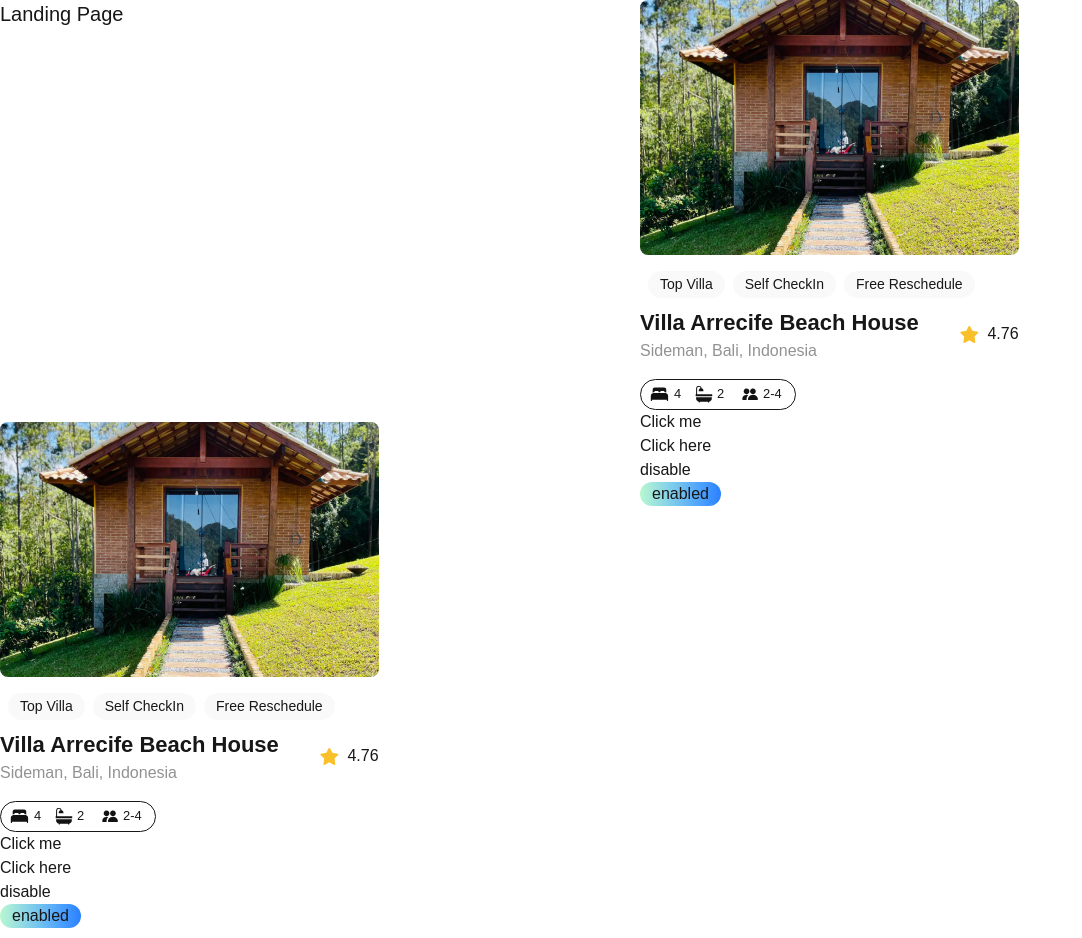
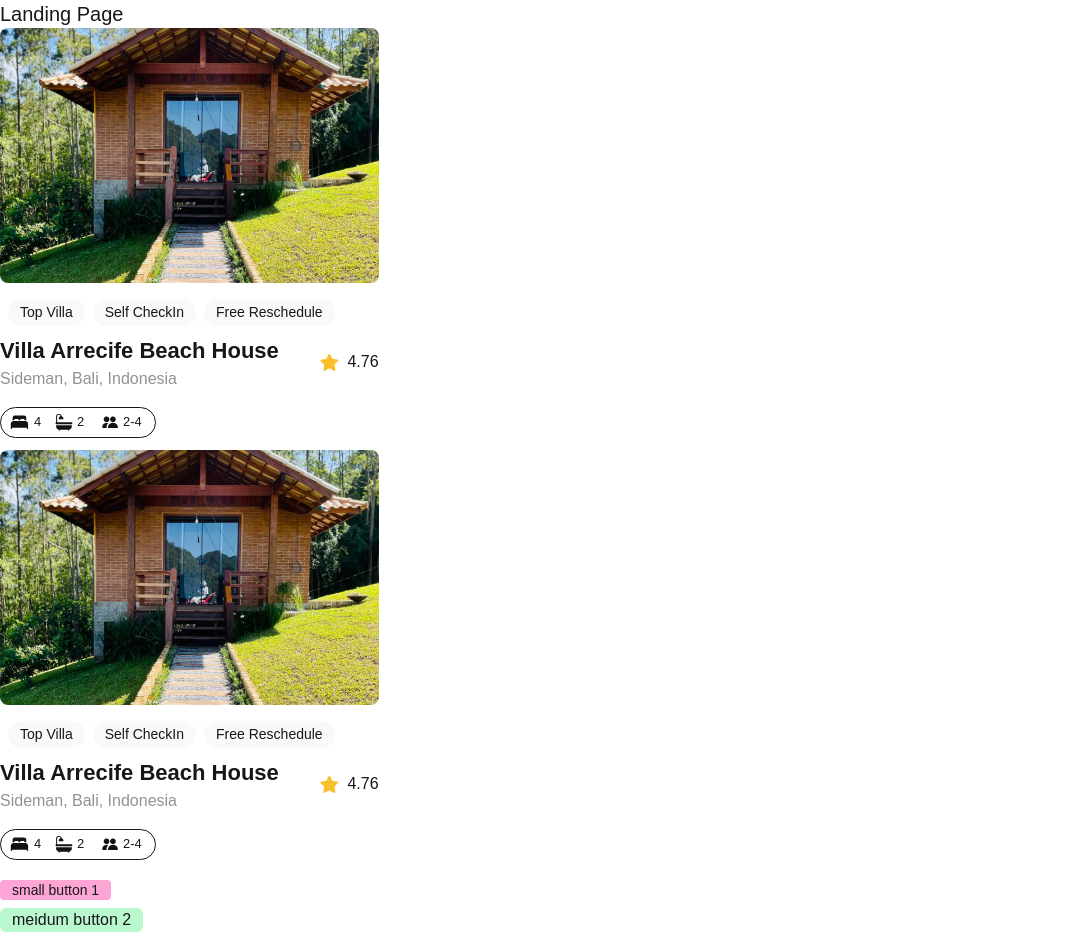
Before and after one commit to Tegabyte7/alx-project-0x00-setup, a Next.js app in the folder alx-project-0x00/: page /landing in a window 1280 px wide. Shown: the top 938 px of the page, without its empty margins (0-1082 px from the left). Built offline with nearby package versions, Linux system fonts and the light colour scheme.

Commit message:
adjust button styles

```diff
--- a/alx-project-0x00/components/Card.tsx
+++ b/alx-project-0x00/components/Card.tsx
@@ -3,7 +3,6 @@ import House_Image from "@/public/assets/image/house.png"
 import Star_Image from "@/public/assets/image/star.png"
 import React from 'react'
 import Pill from './Pill'
-import Button from "@/components/button"
 
 
 const Card: React.FC = () => {
@@ -56,13 +55,6 @@ const Card: React.FC = () => {
                     </div>
                 </div>
             </div>
-            <div className="bg-gradient-r from-green-200 to-blue-300 ">
-                <Button style="" title="Click me" />
-                <Button style="" title="Click here" />
-                <Button style="" title="disable" />
-                <Button style="bg-gradient-to-r from-green-200 to-blue-500 rounded-full px-3 hover:text-red-400" title="enabled" />
-
-            </div>
         </div >
     )
 }
--- a/alx-project-0x00/pages/landing.tsx
+++ b/alx-project-0x00/pages/landing.tsx
@@ -1,13 +1,16 @@
+import Button from '@/components/Button';
 import Card from '@/components/Card'
 
 
 const Landing: React.FC = () => {
     return (
-        <div className="grid grid-cols-2">
-            <h1 className="text-xl font-extralight">Landing Page</h1>
+        <div>
+            < h1 className="text-xl font-extralight" > Landing Page</h1 >
+            < Card />
             <Card />
-            <Card />
-
+            <Button title="small button 1" style="border, text-sm px-3 my-2 bg-pink-300 rounded-sm" />
+            <Button title="meidum button 2" style="border, text-md px-3 mb-2 bg-green-200 rounded-md" />
+            <Button title="Large Button 3" style="border, text-lg px-3 bg-yellow-200 rounded-full" />
         </div >
     )
 }
```
